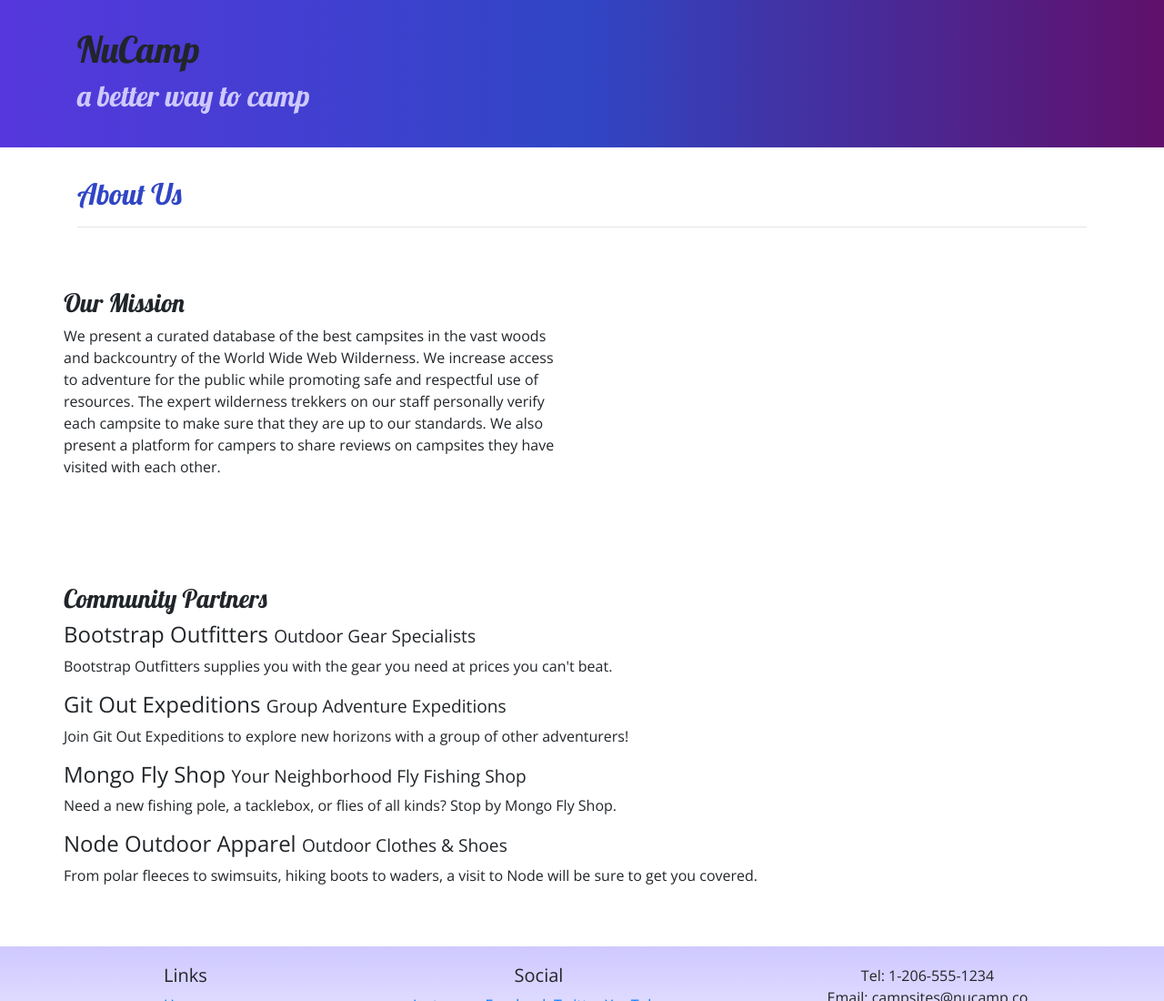
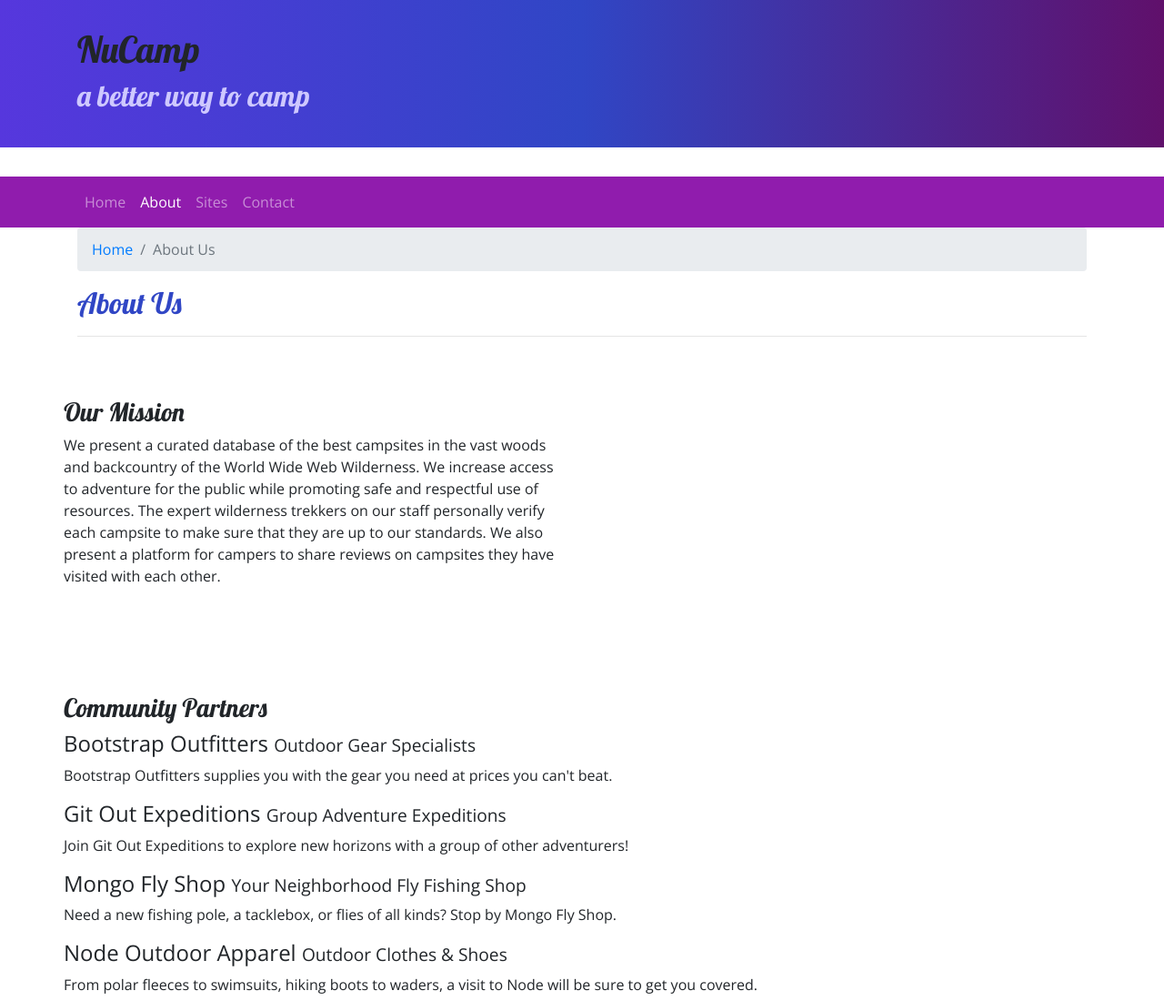
Before and after one commit to lastexception/bootstrap-start, a website: page aboutus.html in a window 1280 px wide. Shown: the top 1100 px of the page at 91% size. Drawn offline with nearby package versions, Linux system fonts and the light colour scheme.

Commit message:
Navbar and Breadcrumbs

```diff
--- a/aboutus.html
+++ b/aboutus.html
@@ -23,6 +23,33 @@
             </div>
         </div>
     </header>
+
+    <nav class="navbar navbar-expand-sm navbar-dark sticky-top">
+        <div class="container">
+            <button class="navbar-toggler ml-auto" type="button" data-toggle="collapse" data-target="#nucampNavbar">
+                <span class="navbar-toggler-icon"></span>
+            </button>
+            <div class="collapse navbar-collapse" id="nucampNavbar">
+                <ul class="navbar-nav">
+                    <li class="nav-item"><a class="nav-link" href="index.html">Home</a></li>
+                    <li class="nav-item active"><a class="nav-link" href="#">About</a></li>
+                    <li class="nav-item"><a class="nav-link" href="#">Sites</a></li>
+                    <li class="nav-item"><a class="nav-link" href="#">Contact</a></li>
+                </ul>
+            </div>
+        </div>
+    </nav>
+
+    <div class="container">
+        <div class="row">
+            <div class="col">
+                <ol class="breadcrumb">
+                    <li class="breadcrumb-item"><a href="index.html">Home</a></li>
+                    <li class="breadcrumb-item active">About Us</li>
+                </ol>
+            </div>
+        </div>
+    </div>
 <!-- .container -->
     <div class="container">
         <div class="row">
```
Also changed, not shown: index.html (+2 -0 lines).
